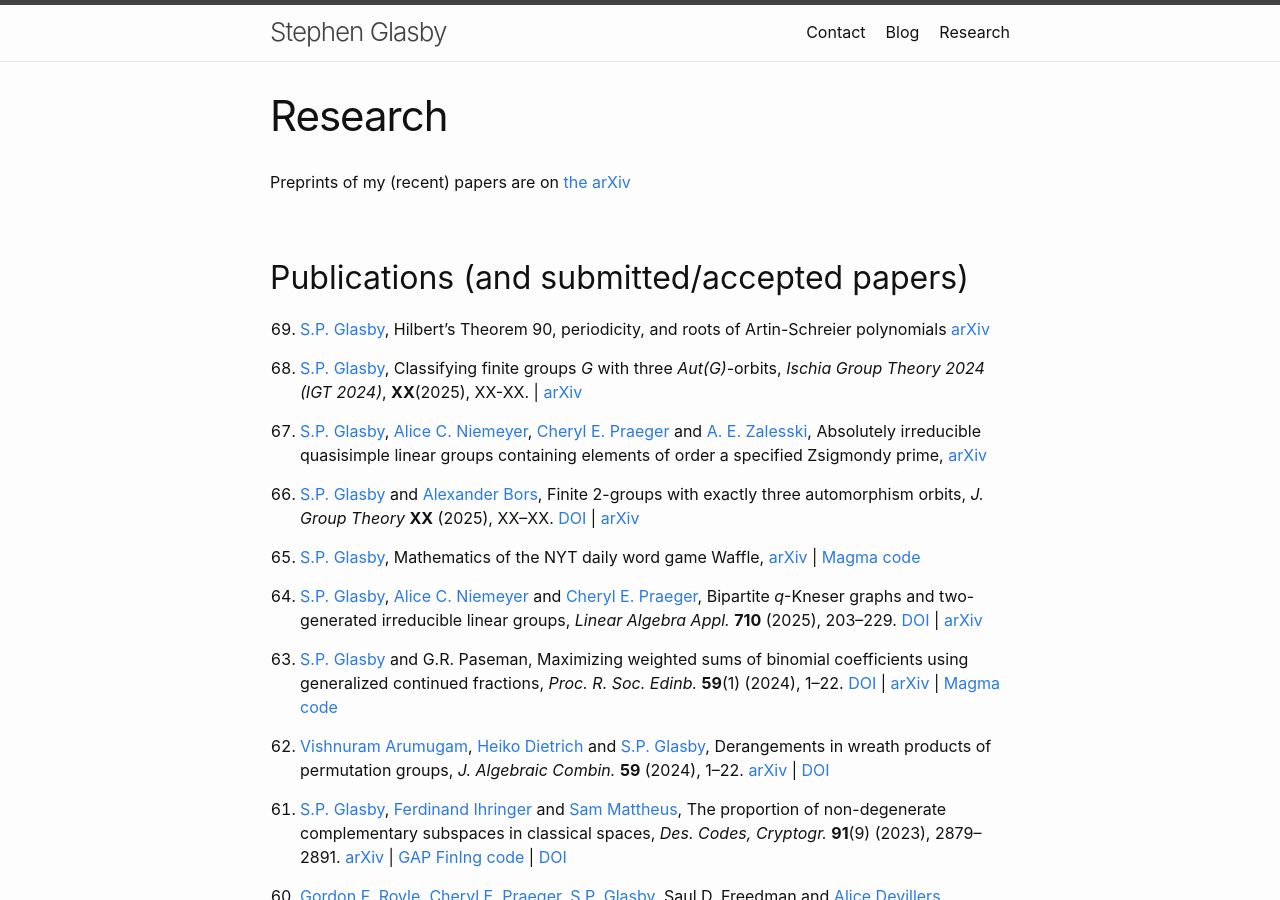
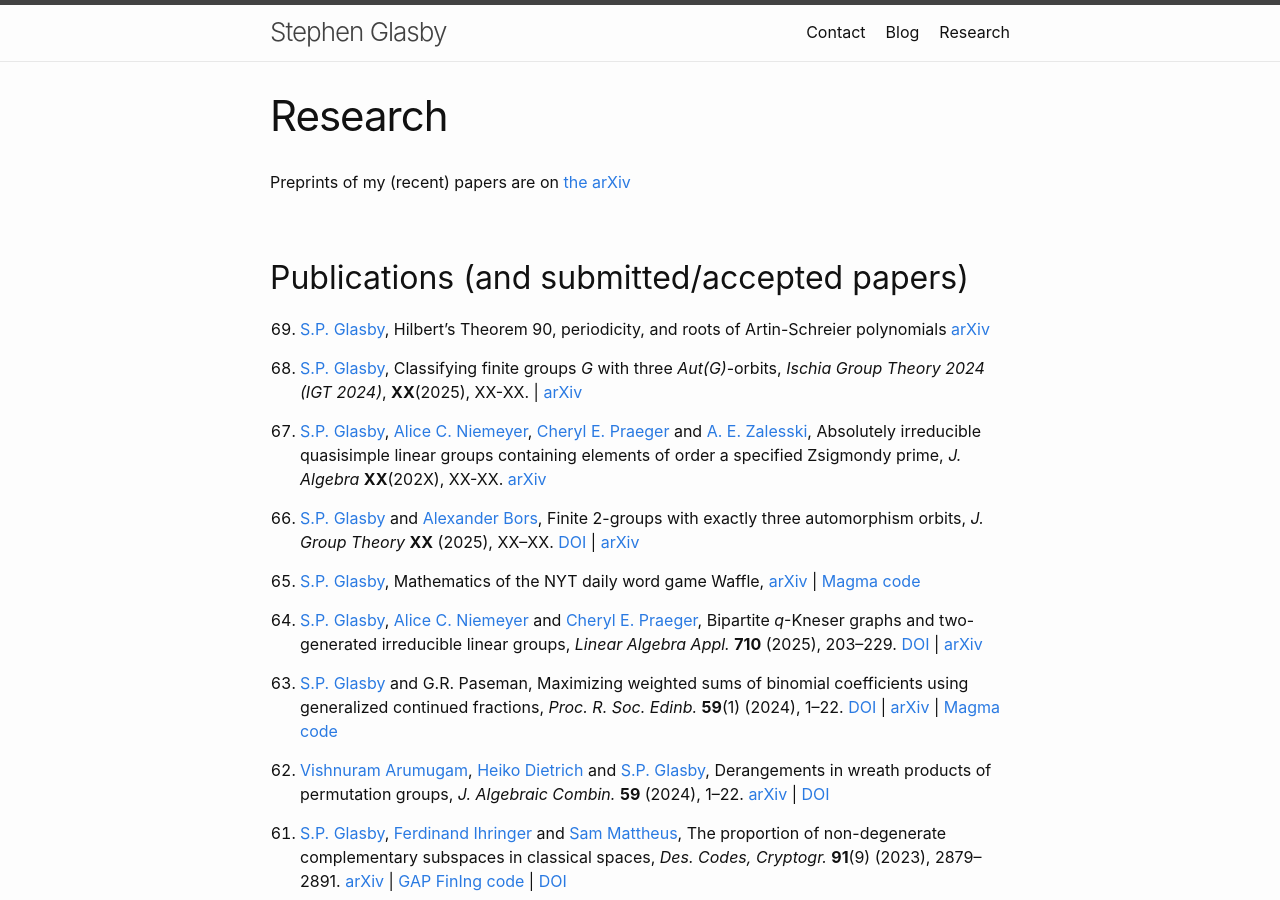
Before and after one commit to StephenGlasby/StephenGlasby.github.io, a Jekyll site: the page built from publications.md, in a window 1280 px wide and 900 px high. Built offline with Jekyll 4.4.1, drawn with Linux system fonts in a browser that asks for light colours.

Commit message:
publications.md

```diff
--- a/publications.md
+++ b/publications.md
@@ -23,7 +23,7 @@ Preprints of my (recent) papers are on [the arXiv](https://arxiv.org/a/glasby_s_
   [Cheryl E. Praeger](https://www.uwa.edu.au/people/cheryl.praeger) and
   [A. E. Zalesski](https://research-portal.uea.ac.uk/en/persons/alex-zalesski),
   Absolutely irreducible quasisimple linear groups containing elements of
-  order a specified Zsigmondy prime,
+  order a specified Zsigmondy prime, *J. Algebra* **XX**(202X), XX-XX.
   [arXiv](https://arxiv.org/abs/2411.08270)
 
 0. [S.P. Glasby](https://stephenglasby.github.io/) and
```
